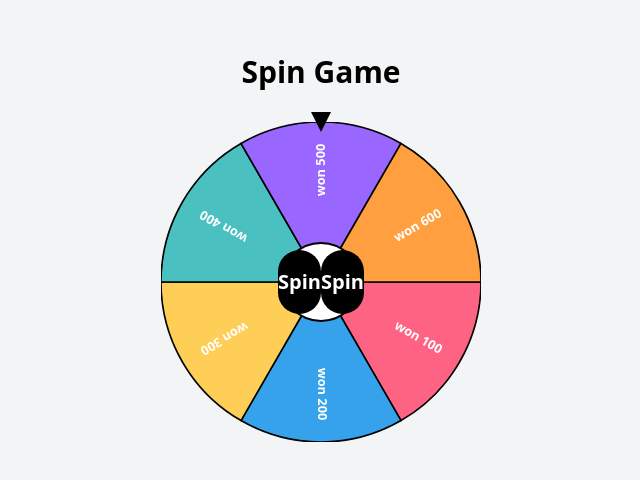
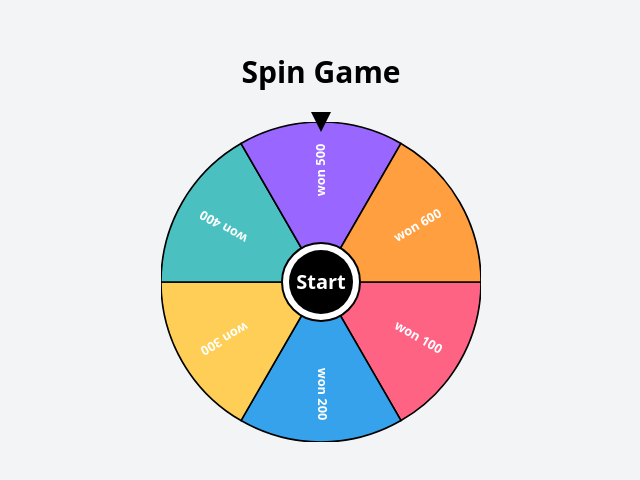
Before and after one commit to CodeMaster1022/Motion_Spin, a React (Vite) app in the folder my-app/: page / in a window 1280 px wide. Shown: the part 136-616 px from the top of the page, without its empty margins (319-959 px from the left). Built offline with nearby package versions, Linux system fonts and the light colour scheme.

Commit message:
Spin title changed

```diff
--- a/my-app/src/components/organisms/card/spinWheel.tsx
+++ b/my-app/src/components/organisms/card/spinWheel.tsx
@@ -113,14 +113,7 @@ export default function SpinGame() {
             onClick={spinWheel}
             disabled={spinning}
           >
-            Spin
-          </button>
-          <button
-            className="w-16 h-16 bg-black text-white rounded-full flex items-center justify-center text-xl font-bold"
-            onClick={spinWheel}
-            disabled={spinning}
-          >
-            Spin
+            Start
           </button>
         </div>
       </div>
```
